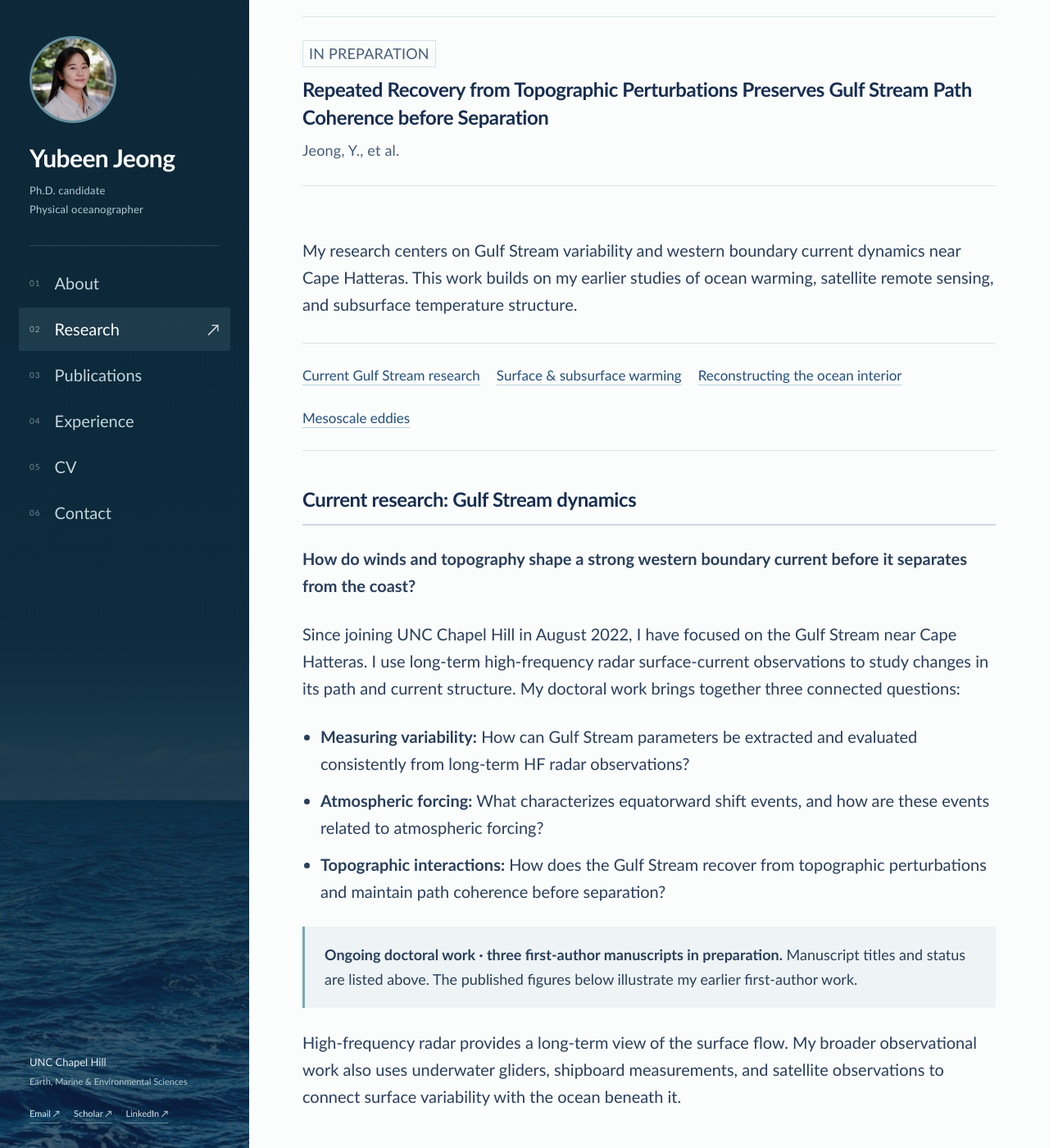
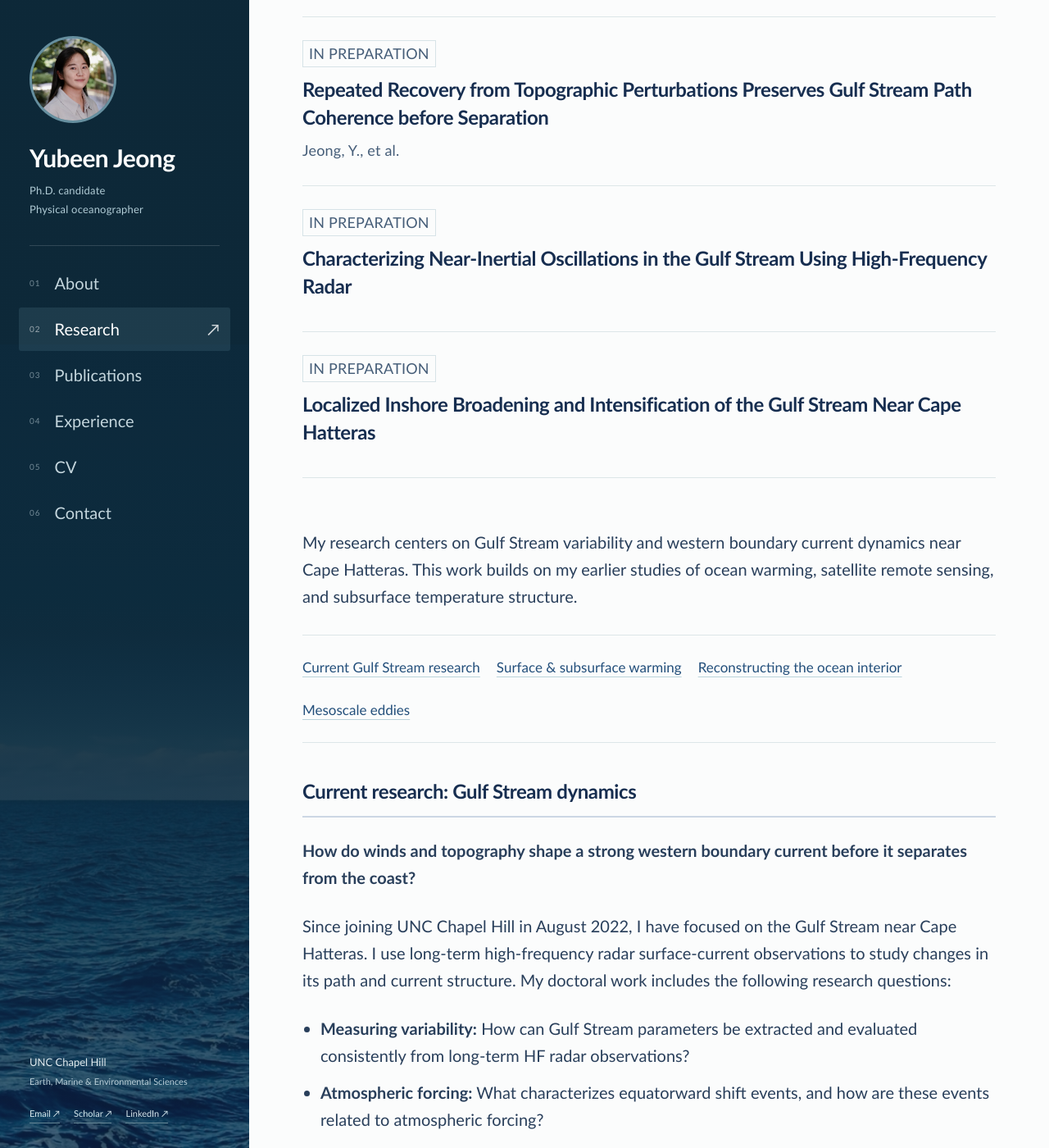
Before and after one commit to YubeenJ/YubeenJ.github.io, a Jekyll site: the page built from research.md, in a window 1280 px wide and 1400 px high, scrolled down 816 px. Shown: the whole window at 82% size. Built offline with Jekyll 4.4.1, drawn with Linux system fonts in a browser that asks for light colours; some of the changed text lies outside the part shown.

Commit message:
Add near-inertial oscillation and inshore broadening manuscripts

```diff
--- a/_includes/manuscripts.html
+++ b/_includes/manuscripts.html
@@ -1,4 +1,4 @@
 <section><div class="section-heading"><h2>Manuscripts in preparation</h2></div><div class="manuscripts">
 {% assign manuscripts = site.manuscripts | sort: 'order' %}
-{% for item in manuscripts %}<article><span class="small-tag">{{ item.status | escape }}</span><h3>{{ item.title | escape }}</h3><p class="muted">{{ item.authors | escape }}</p>{{ item.content | markdownify }}</article>{% endfor %}
+{% for item in manuscripts %}<article><span class="small-tag">{{ item.status | escape }}</span><h3>{{ item.title | escape }}</h3>{% if item.authors %}<p class="muted">{{ item.authors | escape }}</p>{% endif %}{{ item.content | markdownify }}</article>{% endfor %}
 </div></section>
--- a/research.md
+++ b/research.md
@@ -22,14 +22,14 @@ My research centers on Gulf Stream variability and western boundary current dyna
 
 **How do winds and topography shape a strong western boundary current before it separates from the coast?**
 
-Since joining UNC Chapel Hill in August 2022, I have focused on the Gulf Stream near Cape Hatteras. I use long-term high-frequency radar surface-current observations to study changes in its path and current structure. My doctoral work brings together three connected questions:
+Since joining UNC Chapel Hill in August 2022, I have focused on the Gulf Stream near Cape Hatteras. I use long-term high-frequency radar surface-current observations to study changes in its path and current structure. My doctoral work includes the following research questions:
 
 - **Measuring variability:** How can Gulf Stream parameters be extracted and evaluated consistently from long-term HF radar observations?
 - **Atmospheric forcing:** What characterizes equatorward shift events, and how are these events related to atmospheric forcing?
 - **Topographic interactions:** How does the Gulf Stream recover from topographic perturbations and maintain path coherence before separation?
 
 <div class="research-status" markdown="1">
-**Ongoing doctoral work · three first-author manuscripts in preparation.** Manuscript titles and status are listed above. The published figures below illustrate my earlier first-author work.
+**Ongoing doctoral work · {{ site.manuscripts.size }} first-author manuscripts in preparation.** Manuscript titles and status are listed above. The published figures below illustrate my earlier first-author work.
 </div>
 
 High-frequency radar provides a long-term view of the surface flow. My broader observational work also uses underwater gliders, shipboard measurements, and satellite observations to connect surface variability with the ocean beneath it.
```
Also changed, not shown: VALIDATION.md (+1 -1 lines), _manuscripts/04-near-inertial-oscillations.md (added, +5 -0 lines), _manuscripts/05-inshore-broadening-intensification.md (added, +5 -0 lines).
